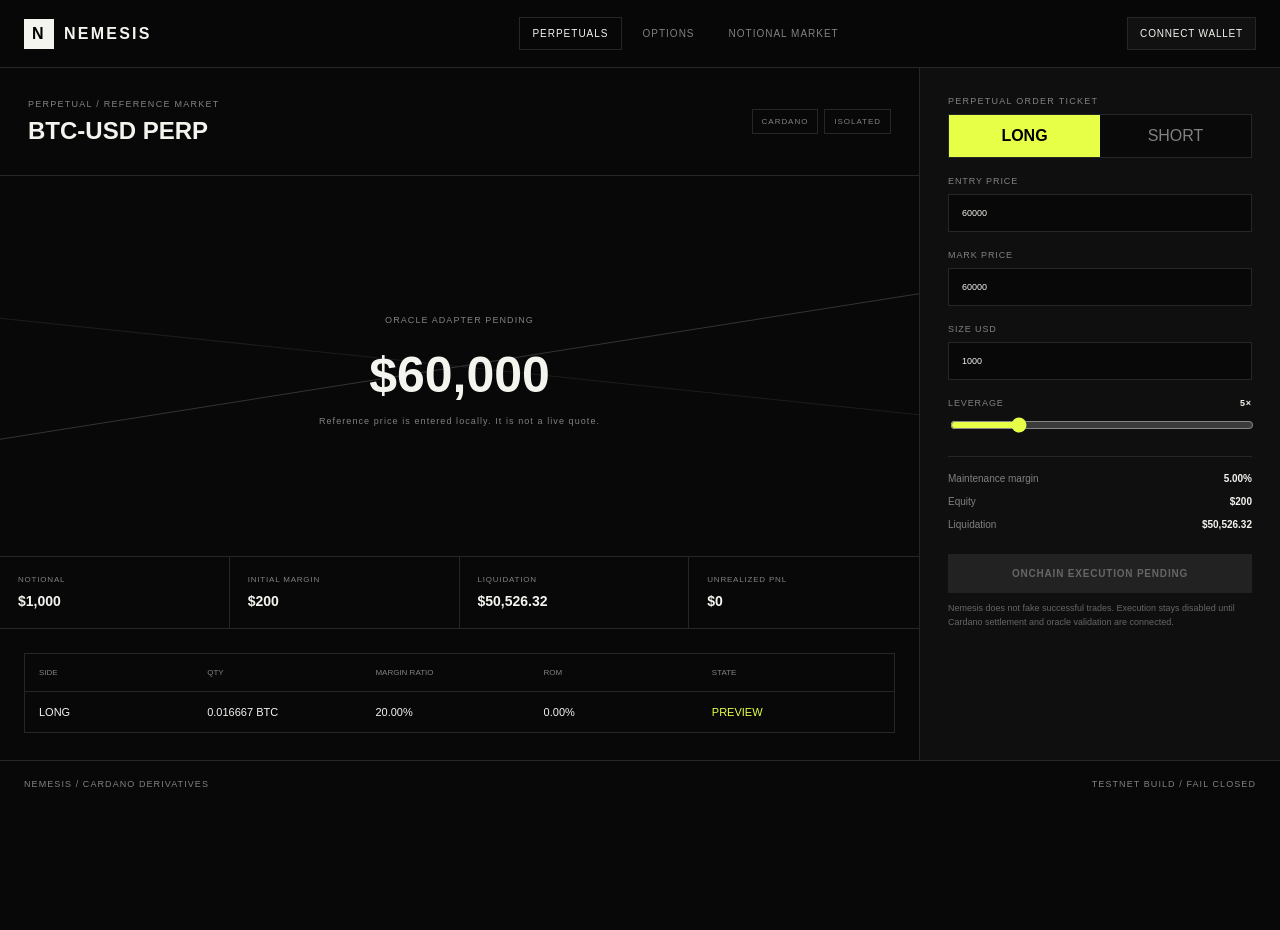
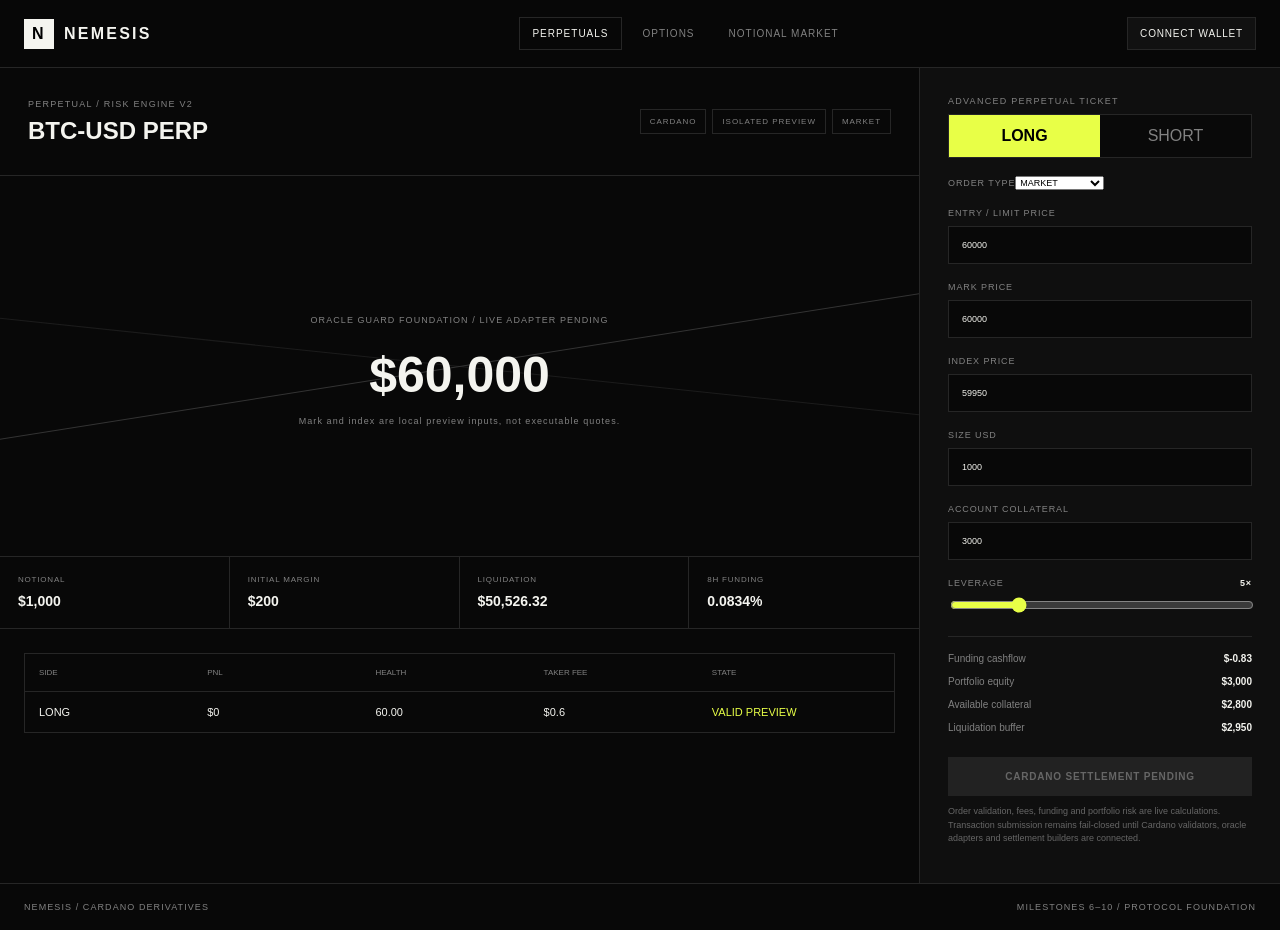
Before and after one commit to mushee-io/Nemesis, a Next.js app: page / in a window 1280 px wide. Before the commit the page ends 807 px from the top, so only its background shows below. Built offline with nearby package versions, Linux system fonts and the light colour scheme.

Commit message:
feat: wire milestones six through ten into trading terminal

```diff
--- a/app/page.tsx
+++ b/app/page.tsx
@@ -2,9 +2,28 @@
 
 import { useMemo, useState } from "react";
 import { WalletButton } from "@/components/WalletButton";
-import { calculatePerp, type PerpSide } from "@/lib/perps";
-import { priceEuropeanOption, type OptionKind } from "@/lib/options";
-import { createIntentCommitment, randomSalt, type HiddenIntent } from "@/lib/notional";
+import {
+  calculateFundingPayment,
+  calculateFundingRate,
+  calculatePerp,
+  calculateTradingFee,
+  validatePerpOrder,
+  type PerpOrderType,
+  type PerpSide
+} from "@/lib/perps";
+import {
+  optionBreakEven,
+  priceEuropeanOption,
+  requiredWriterCollateral,
+  type OptionKind
+} from "@/lib/options";
+import {
+  createIntentCommitment,
+  randomNonce,
+  randomSalt,
+  type HiddenIntent
+} from "@/lib/notional";
+import { evaluatePortfolioRisk } from "@/lib/risk";
 
 type View = "PERPETUALS" | "OPTIONS" | "NOTIONAL";
 const money = (v: number) => Number.isFinite(v) ? `$${v.toLocaleString(undefined, { maximumFractionDigits: 2 })}` : "—";
@@ -12,26 +31,92 @@
 export default function Home() {
   const [view, setView] = useState<View>("PERPETUALS");
   const [side, setSide] = useState<PerpSide>("LONG");
+  const [orderType, setOrderType] = useState<PerpOrderType>("MARKET");
   const [entry, setEntry] = useState(60000);
   const [mark, setMark] = useState(60000);
+  const [indexPrice, setIndexPrice] = useState(59950);
   const [size, setSize] = useState(1000);
   const [leverage, setLeverage] = useState(5);
+  const [triggerPrice, setTriggerPrice] = useState(58000);
+  const [accountCollateral, setAccountCollateral] = useState(3000);
+
   const perp = useMemo(() => {
     try { return calculatePerp({ side, entryPrice: entry, markPrice: mark, sizeUsd: size, leverage }); }
     catch { return null; }
   }, [side, entry, mark, size, leverage]);
+
+  const fundingRate = useMemo(() => {
+    try { return calculateFundingRate({ markPrice: mark, indexPrice }); }
+    catch { return 0; }
+  }, [mark, indexPrice]);
+
+  const fundingPayment = useMemo(() => {
+    try { return calculateFundingPayment({ side, positionNotionalUsd: size, fundingRate }); }
+    catch { return 0; }
+  }, [side, size, fundingRate]);
+
+  const takerFee = useMemo(() => {
+    try { return calculateTradingFee(size, "TAKER"); }
+    catch { return 0; }
+  }, [size]);
+
+  const orderValidation = useMemo(() => {
+    try {
+      validatePerpOrder({
+        market: "BTC-USD",
+        side,
+        type: orderType,
+        sizeUsd: size,
+        leverage,
+        limitPrice: orderType === "LIMIT" ? entry : undefined,
+        triggerPrice: orderType === "STOP_MARKET" || orderType === "TAKE_PROFIT" ? triggerPrice : undefined
+      });
+      return "VALID PREVIEW";
+    } catch (error) {
+      return error instanceof Error ? error.message : "INVALID ORDER";
+    }
+  }, [side, orderType, size, leverage, entry, triggerPrice]);
+
+  const portfolio = useMemo(() => {
+    try {
+      return evaluatePortfolioRisk({
+        collateralUsd: accountCollateral,
+        positions: [{ id: "preview", market: "BTC-USD", side, entryPrice: entry, markPrice: mark, sizeUsd: size, leverage }]
+      });
+    } catch {
+      return null;
+    }
+  }, [accountCollateral, side, entry, mark, size, leverage]);
 
   const [kind, setKind] = useState<OptionKind>("CALL");
   const [spot, setSpot] = useState(60000);
   const [strike, setStrike] = useState(65000);
   const [days, setDays] = useState(30);
   const [vol, setVol] = useState(0.65);
+  const [contracts, setContracts] = useState(1);
   const option = useMemo(() => {
     try { return priceEuropeanOption({ kind, spot, strike, daysToExpiry: days, volatility: vol }); }
     catch { return null; }
   }, [kind, spot, strike, days, vol]);
+  const writerCollateral = useMemo(() => {
+    try { return requiredWriterCollateral({ kind, strike, contracts }); }
+    catch { return null; }
+  }, [kind, strike, contracts]);
+  const breakEven = useMemo(() => {
+    try { return option ? optionBreakEven(kind, strike, option.price) : 0; }
+    catch { return 0; }
+  }, [kind, strike, option]);
 
-  const [intent, setIntent] = useState<HiddenIntent>({ market: "BTC-USD", side: "BUY", size: "1.00", limitPrice: "60000", expiry: "2026-09-14T12:00:00Z" });
+  const [intent, setIntent] = useState<HiddenIntent>({
+    market: "BTC-USD",
+    side: "BUY",
+    size: "1.00",
+    limitPrice: "60000",
+    expiry: "2026-10-01T12:00:00Z",
+    nonce: "0123456789abcdef0123456789abcdef",
+    chainId: "cardano-preprod",
+    maxSlippageBps: 50
+  });
   const [commitment, setCommitment] = useState("");
   const [secretSalt, setSecretSalt] = useState("");
   const [intentError, setIntentError] = useState("");
@@ -46,6 +131,12 @@
     } catch (error) {
       setIntentError(error instanceof Error ? error.message : "Unable to create commitment");
     }
+  }
+
+  function rotateNonce() {
+    setIntent({ ...intent, nonce: randomNonce() });
+    setCommitment("");
+    setSecretSalt("");
   }
 
   return (
@@ -63,28 +154,35 @@
       {view === "PERPETUALS" ? (
         <section className="terminal">
           <div className="workspace">
-            <div className="market-header"><div><p>PERPETUAL / REFERENCE MARKET</p><h1>BTC-USD PERP</h1></div><div className="chips"><span>CARDANO</span><span>ISOLATED</span></div></div>
+            <div className="market-header"><div><p>PERPETUAL / RISK ENGINE V2</p><h1>BTC-USD PERP</h1></div><div className="chips"><span>CARDANO</span><span>ISOLATED PREVIEW</span><span>{orderType}</span></div></div>
             <div className="chart">
-              <p>ORACLE ADAPTER PENDING</p><strong>{money(mark)}</strong><small>Reference price is entered locally. It is not a live quote.</small>
+              <p>ORACLE GUARD FOUNDATION / LIVE ADAPTER PENDING</p><strong>{money(mark)}</strong><small>Mark and index are local preview inputs, not executable quotes.</small>
             </div>
             <div className="metrics">
               <div><span>NOTIONAL</span><b>{money(size)}</b></div>
               <div><span>INITIAL MARGIN</span><b>{perp ? money(perp.initialMargin) : "—"}</b></div>
               <div><span>LIQUIDATION</span><b>{perp ? money(perp.liquidationPrice) : "—"}</b></div>
-              <div><span>UNREALIZED PNL</span><b>{perp ? money(perp.unrealizedPnl) : "—"}</b></div>
+              <div><span>8H FUNDING</span><b>{(fundingRate * 100).toFixed(4)}%</b></div>
             </div>
-            <div className="position-table"><div className="row head"><span>SIDE</span><span>QTY</span><span>MARGIN RATIO</span><span>ROM</span><span>STATE</span></div><div className="row"><span>{side}</span><span>{perp?.quantity.toFixed(6) ?? "—"} BTC</span><span>{perp ? `${(perp.marginRatio * 100).toFixed(2)}%` : "—"}</span><span>{perp ? `${(perp.returnOnMargin * 100).toFixed(2)}%` : "—"}</span><span className="acid">PREVIEW</span></div></div>
+            <div className="position-table">
+              <div className="row head"><span>SIDE</span><span>PNL</span><span>HEALTH</span><span>TAKER FEE</span><span>STATE</span></div>
+              <div className="row"><span>{side}</span><span>{perp ? money(perp.unrealizedPnl) : "—"}</span><span>{portfolio ? (Number.isFinite(portfolio.healthFactor) ? portfolio.healthFactor.toFixed(2) : "∞") : "—"}</span><span>{money(takerFee)}</span><span className="acid">{orderValidation}</span></div>
+            </div>
           </div>
           <aside className="ticket">
-            <p className="label">PERPETUAL ORDER TICKET</p>
+            <p className="label">ADVANCED PERPETUAL TICKET</p>
             <div className="toggle"><button className={side === "LONG" ? "selected" : ""} onClick={() => setSide("LONG")}>LONG</button><button className={side === "SHORT" ? "selected" : ""} onClick={() => setSide("SHORT")}>SHORT</button></div>
-            <label>ENTRY PRICE<input type="number" min="1" value={entry} onChange={(e) => setEntry(Number(e.target.value))} /></label>
+            <label>ORDER TYPE<select value={orderType} onChange={(e) => setOrderType(e.target.value as PerpOrderType)}><option>MARKET</option><option>LIMIT</option><option>STOP_MARKET</option><option>TAKE_PROFIT</option></select></label>
+            <label>ENTRY / LIMIT PRICE<input type="number" min="1" value={entry} onChange={(e) => setEntry(Number(e.target.value))} /></label>
             <label>MARK PRICE<input type="number" min="1" value={mark} onChange={(e) => setMark(Number(e.target.value))} /></label>
+            <label>INDEX PRICE<input type="number" min="1" value={indexPrice} onChange={(e) => setIndexPrice(Number(e.target.value))} /></label>
+            {(orderType === "STOP_MARKET" || orderType === "TAKE_PROFIT") ? <label>TRIGGER PRICE<input type="number" min="1" value={triggerPrice} onChange={(e) => setTriggerPrice(Number(e.target.value))} /></label> : null}
             <label>SIZE USD<input type="number" min="1" value={size} onChange={(e) => setSize(Number(e.target.value))} /></label>
+            <label>ACCOUNT COLLATERAL<input type="number" min="0" value={accountCollateral} onChange={(e) => setAccountCollateral(Number(e.target.value))} /></label>
             <label>LEVERAGE <b>{leverage}×</b><input type="range" min="1" max="20" value={leverage} onChange={(e) => setLeverage(Number(e.target.value))} /></label>
-            <div className="summary"><span>Maintenance margin<b>5.00%</b></span><span>Equity<b>{perp ? money(perp.equity) : "—"}</b></span><span>Liquidation<b>{perp ? money(perp.liquidationPrice) : "—"}</b></span></div>
-            <button className="disabled" disabled>ONCHAIN EXECUTION PENDING</button>
-            <p className="fine">Nemesis does not fake successful trades. Execution stays disabled until Cardano settlement and oracle validation are connected.</p>
+            <div className="summary"><span>Funding cashflow<b>{money(fundingPayment)}</b></span><span>Portfolio equity<b>{portfolio ? money(portfolio.equityUsd) : "—"}</b></span><span>Available collateral<b>{portfolio ? money(portfolio.availableCollateralUsd) : "—"}</b></span><span>Liquidation buffer<b>{portfolio ? money(portfolio.liquidationBufferUsd) : "—"}</b></span></div>
+            <button className="disabled" disabled>CARDANO SETTLEMENT PENDING</button>
+            <p className="fine">Order validation, fees, funding and portfolio risk are live calculations. Transaction submission remains fail-closed until Cardano validators, oracle adapters and settlement builders are connected.</p>
           </aside>
         </section>
       ) : null}
@@ -92,9 +190,9 @@
       {view === "OPTIONS" ? (
         <section className="terminal">
           <div className="workspace">
-            <div className="market-header"><div><p>OPTIONS / EUROPEAN V1</p><h1>BTC OPTIONS</h1></div><div className="chips"><span>CALLS</span><span>PUTS</span></div></div>
+            <div className="market-header"><div><p>OPTIONS / COLLATERALIZED EUROPEAN V1</p><h1>BTC OPTIONS</h1></div><div className="chips"><span>CALLS</span><span>PUTS</span><span>EXPIRY SETTLEMENT</span></div></div>
             <div className="metrics">
-              <div><span>REFERENCE SPOT</span><b>{money(spot)}</b></div><div><span>STRIKE</span><b>{money(strike)}</b></div><div><span>EXPIRY</span><b>{days}D</b></div><div><span>MODEL PREMIUM</span><b>{option ? money(option.price) : "—"}</b></div>
+              <div><span>REFERENCE SPOT</span><b>{money(spot)}</b></div><div><span>STRIKE</span><b>{money(strike)}</b></div><div><span>BREAK EVEN</span><b>{money(breakEven)}</b></div><div><span>MODEL PREMIUM</span><b>{option ? money(option.price) : "—"}</b></div>
             </div>
             <div className="option-hero"><p>MODEL OUTPUT / NOT AN EXECUTABLE QUOTE</p><strong>{option ? money(option.price) : "—"}</strong><div className="greeks"><span>DELTA<b>{option?.delta.toFixed(4) ?? "—"}</b></span><span>GAMMA<b>{option?.gamma.toFixed(6) ?? "—"}</b></span><span>VEGA<b>{option?.vega.toFixed(4) ?? "—"}</b></span><span>THETA/D<b>{option?.theta.toFixed(4) ?? "—"}</b></span></div></div>
           </div>
@@ -103,32 +201,39 @@
             <div className="toggle"><button className={kind === "CALL" ? "selected" : ""} onClick={() => setKind("CALL")}>CALL</button><button className={kind === "PUT" ? "selected" : ""} onClick={() => setKind("PUT")}>PUT</button></div>
             <label>REFERENCE SPOT<input type="number" value={spot} onChange={(e) => setSpot(Number(e.target.value))} /></label>
             <label>STRIKE<input type="number" value={strike} onChange={(e) => setStrike(Number(e.target.value))} /></label>
+            <label>CONTRACTS<input type="number" min="1" value={contracts} onChange={(e) => setContracts(Number(e.target.value))} /></label>
             <label>DAYS TO EXPIRY<input type="number" min="1" value={days} onChange={(e) => setDays(Number(e.target.value))} /></label>
             <label>VOLATILITY<input type="number" min="0.01" step="0.01" value={vol} onChange={(e) => setVol(Number(e.target.value))} /></label>
-            <button className="disabled" disabled>ONCHAIN EXECUTION PENDING</button>
+            <div className="summary"><span>Writer collateral asset<b>{writerCollateral?.asset ?? "—"}</b></span><span>Writer collateral amount<b>{writerCollateral ? writerCollateral.amount.toLocaleString() : "—"}</b></span><span>Buyer max loss<b>{option ? money(option.price * contracts) : "—"}</b></span></div>
+            <button className="disabled" disabled>OPTION SETTLEMENT VALIDATOR PENDING</button>
+            <p className="fine">Nemesis now has deterministic writer-collateral and expiry-settlement rules. The Cardano validator deployment remains intentionally disabled.</p>
           </aside>
         </section>
       ) : null}
 
       {view === "NOTIONAL" ? (
         <section className="notional">
-          <div className="notional-copy"><p className="label">NOTIONAL MARKET / PRIVATE PRE-TRADE INTENT</p><h1>HIDE THE INTENT.<br /><span>PROVE THE COMMITMENT.</span></h1><p>Notional Market is Nemesis' confidential lane. The design goal is to prevent public observers from seeing direction, order size and limit price before matching. This build creates a salted cryptographic commitment locally; encrypted matching and Cardano settlement come next.</p><div className="steps"><span>01 / Compose locally</span><span>02 / Commit privately</span><span>03 / Match without public order flow</span><span>04 / Authorize bounded settlement</span></div></div>
+          <div className="notional-copy"><p className="label">NOTIONAL MARKET / PRIVATE PRE-TRADE INTENT</p><h1>HIDE THE INTENT.<br /><span>BOUND THE EXECUTION.</span></h1><p>Notional now commits market, direction, size, limit, expiry, chain, slippage and a one-time nonce. Reveal verification and replay controls are implemented at the library layer. Encrypted matching and private Cardano settlement are still separate protocol work.</p><div className="steps"><span>01 / Compose locally</span><span>02 / Salt + commit</span><span>03 / Match private intent</span><span>04 / Consume nonce + settle bounds</span></div></div>
           <aside className="ticket private">
-            <p className="label">LOCAL PRIVATE INTENT</p>
+            <p className="label">LOCAL PRIVATE INTENT V1</p>
+            <label>NETWORK<input value={intent.chainId} onChange={(e) => setIntent({ ...intent, chainId: e.target.value })} /></label>
             <label>MARKET<input value={intent.market} onChange={(e) => setIntent({ ...intent, market: e.target.value })} /></label>
             <div className="toggle"><button className={intent.side === "BUY" ? "selected" : ""} onClick={() => setIntent({ ...intent, side: "BUY" })}>BUY</button><button className={intent.side === "SELL" ? "selected" : ""} onClick={() => setIntent({ ...intent, side: "SELL" })}>SELL</button></div>
             <label>HIDDEN SIZE<input value={intent.size} onChange={(e) => setIntent({ ...intent, size: e.target.value })} /></label>
             <label>HIDDEN LIMIT PRICE<input value={intent.limitPrice} onChange={(e) => setIntent({ ...intent, limitPrice: e.target.value })} /></label>
+            <label>MAX SLIPPAGE BPS<input type="number" min="0" max="2000" value={intent.maxSlippageBps} onChange={(e) => setIntent({ ...intent, maxSlippageBps: Number(e.target.value) })} /></label>
             <label>EXPIRY<input value={intent.expiry} onChange={(e) => setIntent({ ...intent, expiry: e.target.value })} /></label>
+            <label>ONE-TIME NONCE<input value={intent.nonce} readOnly /></label>
+            <button className="action" onClick={rotateNonce}>ROTATE NONCE</button>
             <button className="action" onClick={prepareCommitment}>GENERATE COMMITMENT</button>
             {intentError ? <p className="error">{intentError}</p> : null}
             {commitment ? <div className="commit"><span>PUBLIC COMMITMENT</span><code>{commitment}</code><span>LOCAL SECRET SALT — DO NOT PUBLISH</span><code className="muted">{secretSalt}</code></div> : null}
-            <p className="fine">This is a real browser-side SHA-256 commitment, not yet a complete private settlement protocol. Cardano L1 is public; full settlement confidentiality requires additional cryptographic infrastructure.</p>
+            <p className="fine">Commit/reveal is real cryptographic pre-trade concealment. It is not a claim that normal Cardano L1 settlement is confidential.</p>
           </aside>
         </section>
       ) : null}
 
-      <footer><span>NEMESIS / CARDANO DERIVATIVES</span><span>TESTNET BUILD / FAIL CLOSED</span></footer>
+      <footer><span>NEMESIS / CARDANO DERIVATIVES</span><span>MILESTONES 6–10 / PROTOCOL FOUNDATION</span></footer>
     </main>
   );
 }
```
